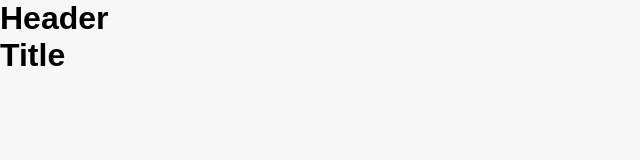
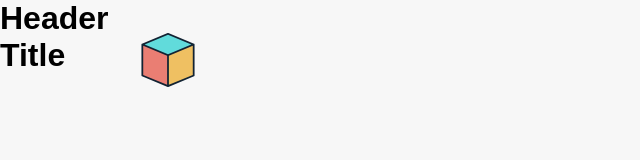
Before and after one commit to illianyh/blog-react-gatsby, a Gatsby site: page / in a window 1280 px wide. Shown: the whole page, without its empty margins (0-640 px from the left). Built offline with nearby package versions, Linux system fonts and the light colour scheme; Gatsby itself is replaced by a stand-in of ours; a web font is replaced by a local one.

Commit message:
Add Nav component

```diff
--- a/src/components/Container.js
+++ b/src/components/Container.js
@@ -1,8 +1,12 @@
 import React from "react"
 import { ContainerWrapper } from "../elements"
+import { Nav } from "../components"
 
-const Container = ({ children }) => {
-  return <ContainerWrapper>{children}</ContainerWrapper>
+export const Container = ({ children }) => {
+  return (
+    <ContainerWrapper>
+      <Nav />
+      {children}
+    </ContainerWrapper>
+  )
 }
-
-export default Container
--- /dev/null
+++ b/src/components/Nav.js
@@ -0,0 +1,20 @@
+import React from "react"
+import { useStaticQuery, Link, graphql } from "gatsby"
+import { NavWrapper } from "../elements"
+
+export const Nav = () => {
+  const data = useStaticQuery(graphql`
+    query {
+      logo: file(relativePath: { eq: "logo.svg" }) {
+        publicURL
+      }
+    }
+  `)
+  return (
+    <NavWrapper>
+      <Link to="/">
+        <img src={data.logo.publicURL} alt="logo" />
+      </Link>
+    </NavWrapper>
+  )
+}
--- a/src/components/index.js
+++ b/src/components/index.js
@@ -1 +1,2 @@
 export * from "./Container"
+export * from "./Nav"
--- /dev/null
+++ b/src/elements/NavElements.js
@@ -0,0 +1,12 @@
+import styled from "styled-components"
+
+export const NavWrapper = styled.nav`
+  grid-column: 2 / span 12; /* start on column 2 */
+  grid-row: 1 / 2;
+  display: flex;
+  align-items: center;
+
+  @media ${props => props.theme.breakpoints.tablet} {
+    grid-column: 2 / span 6;
+  }
+`
--- a/src/elements/index.js
+++ b/src/elements/index.js
@@ -1 +1,2 @@
 export * from "./ContainerElements"
+export * from "./NavElements"
--- a/src/pages/index.js
+++ b/src/pages/index.js
@@ -1,5 +1,5 @@
 import React from "react"
-import Container from "../components/Container"
+import { Container } from "../components/Container"
 
 const IndexPage = () => {
   return (
```
Also changed, not shown: src/images/logo.svg (added).
